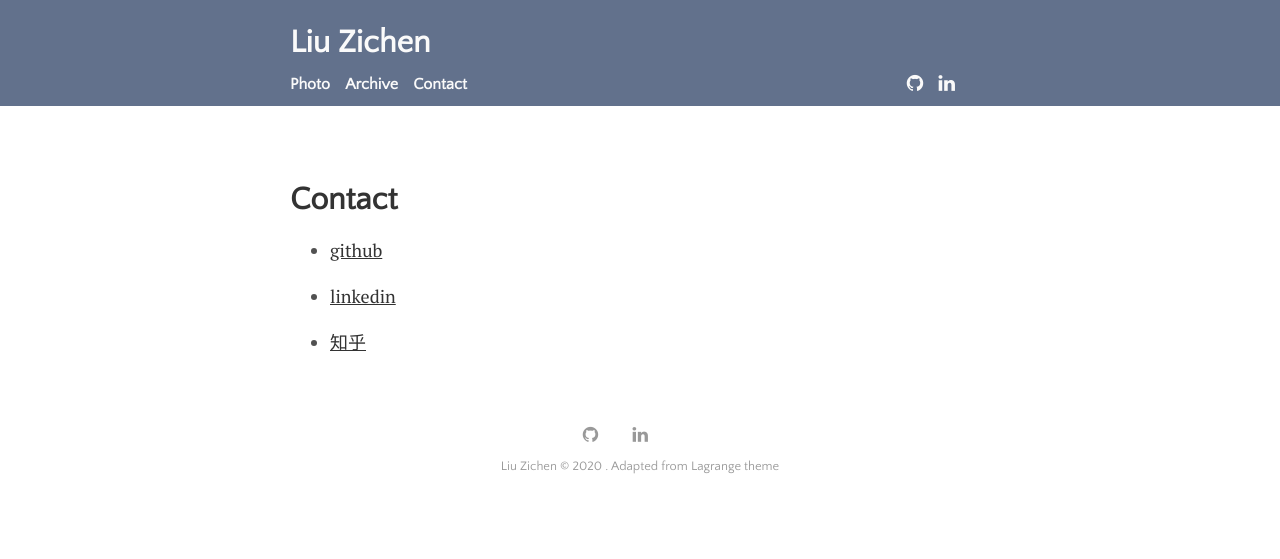
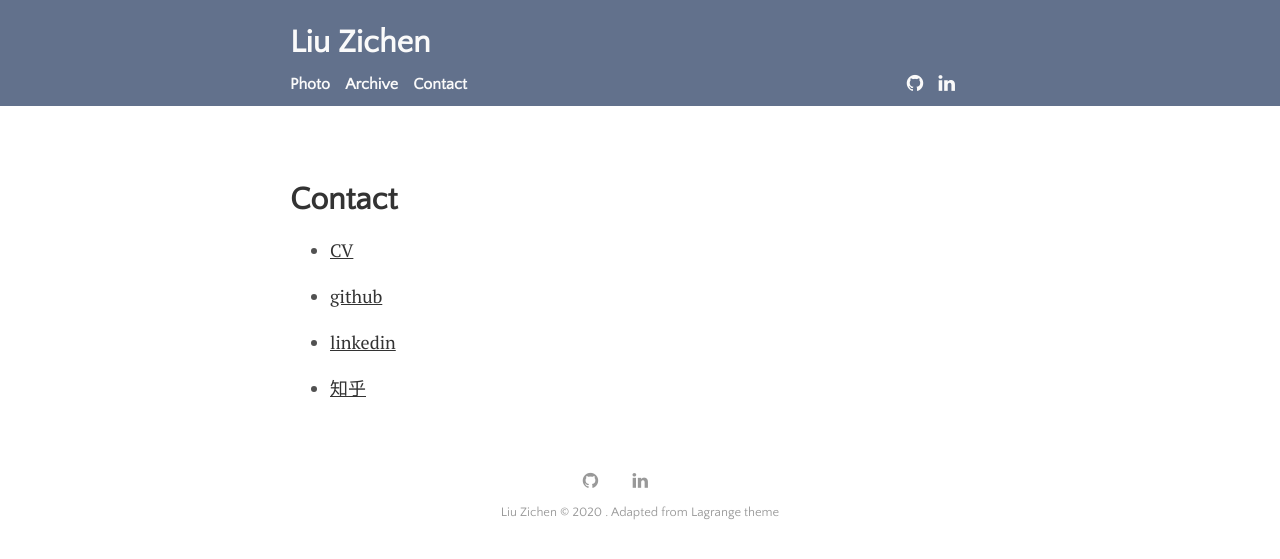
Before and after one commit to lkevinzc/lkevinzc.github.io, a Jekyll site: the page built from menu/contact.md, in a window 1280 px wide. Shown: the top 559 px of the page. Built offline with Jekyll 4.4.1, drawn with Linux system fonts in a browser that asks for light colours; some web fonts are replaced.

Commit message:
uploaded CV

```diff
--- a/menu/contact.md
+++ b/menu/contact.md
@@ -2,6 +2,8 @@
 layout: page
 title: Contact
 ---
+
+- [CV]("../assets/pdf/zcCV.pdf"){:target="_blank"}
 
 - [github](https://www.github.com/lkevinzc){:target="_blank"}
 
```
Also changed, not shown: 1 other file.
